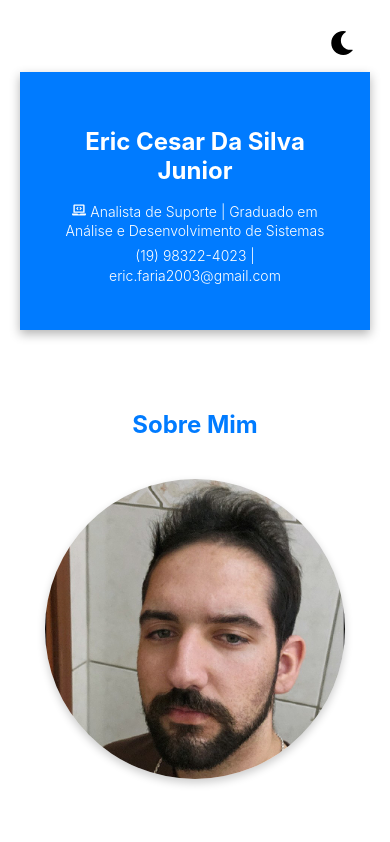
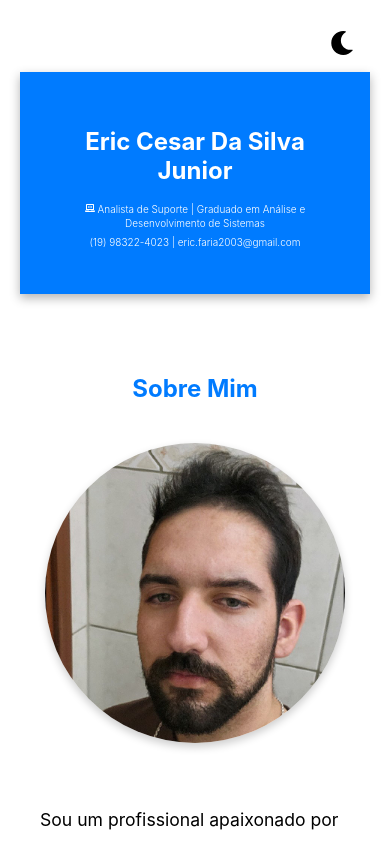
Before and after one commit to EricFNL1/Portifolio1, a React (Create React App) app: page / in a window 390 px wide. Shown: the top 842 px of the page. Built offline with nearby package versions, Linux system fonts and the light colour scheme.

Commit message:
Adicionado ajustes mobile 10

```diff
--- a/src/App.css
+++ b/src/App.css
@@ -15,7 +15,7 @@
   }
 
   header p {
-    font-size: 14px !important;
+    font-size: 12px !important;
     line-height: 1.4 !important;
     text-align: center !important;
     max-width: 100%;
@@ -24,11 +24,11 @@
 }
 
   header p {
-    font-size: 14px; /* Ajuste menor para o subtítulo */
-    line-height: 1.4;
-    text-align: center;
-    max-width: 100%;
-    margin: 5px 0;
+    font-size: 10px!important; /* Ajuste menor para o subtítulo */
+    line-height: 1.4!important;
+    text-align: center!important;
+    max-width: 100%!important;
+    margin: 5px 0!important;
   }
 
 
```
